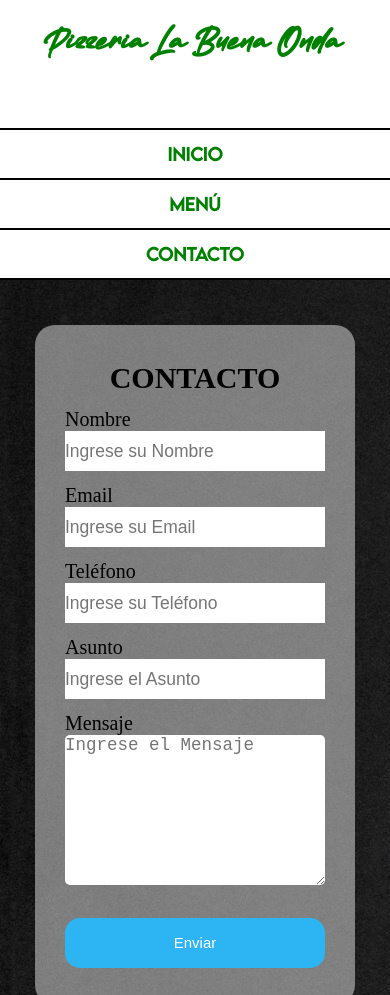
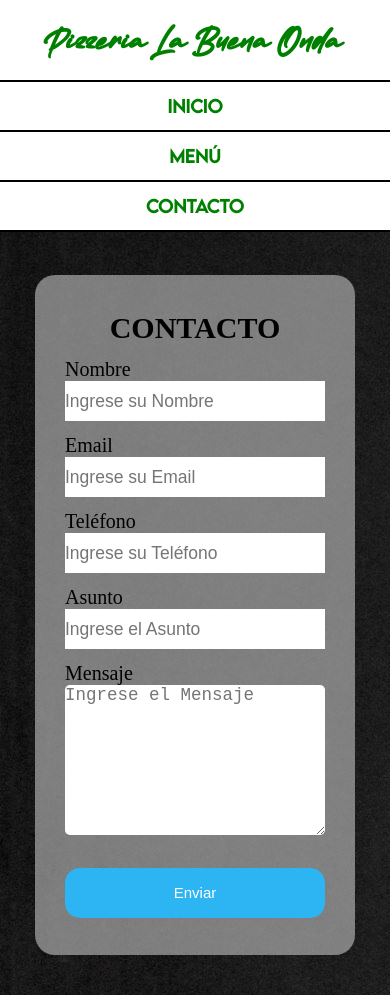
Before and after one commit to FerEzeA/Pizzeria-La-Buena-Onda, a plain HTML site: page HTML/Form.html in a window 390 px wide. Shown: the top 995 px of the page. Drawn offline with Linux system fonts and the light colour scheme.

Commit message:
Pizza La Buena Onda

```diff
--- a/CSS/Form.css
+++ b/CSS/Form.css
@@ -303,7 +303,7 @@ p{
 
     header{
         background-color: white;
-        height: 28rem;
+        height: 23rem;
         width: 100%;
         display: flex;
         flex-direction: column;
--- a/CSS/Maquetacion.css
+++ b/CSS/Maquetacion.css
@@ -345,7 +345,7 @@ footer{
 
     header{
         background-color: white;
-        height: 28rem;
+        height: 23rem;
         width: 100%;
         display: flex;
         flex-direction: column;
```
